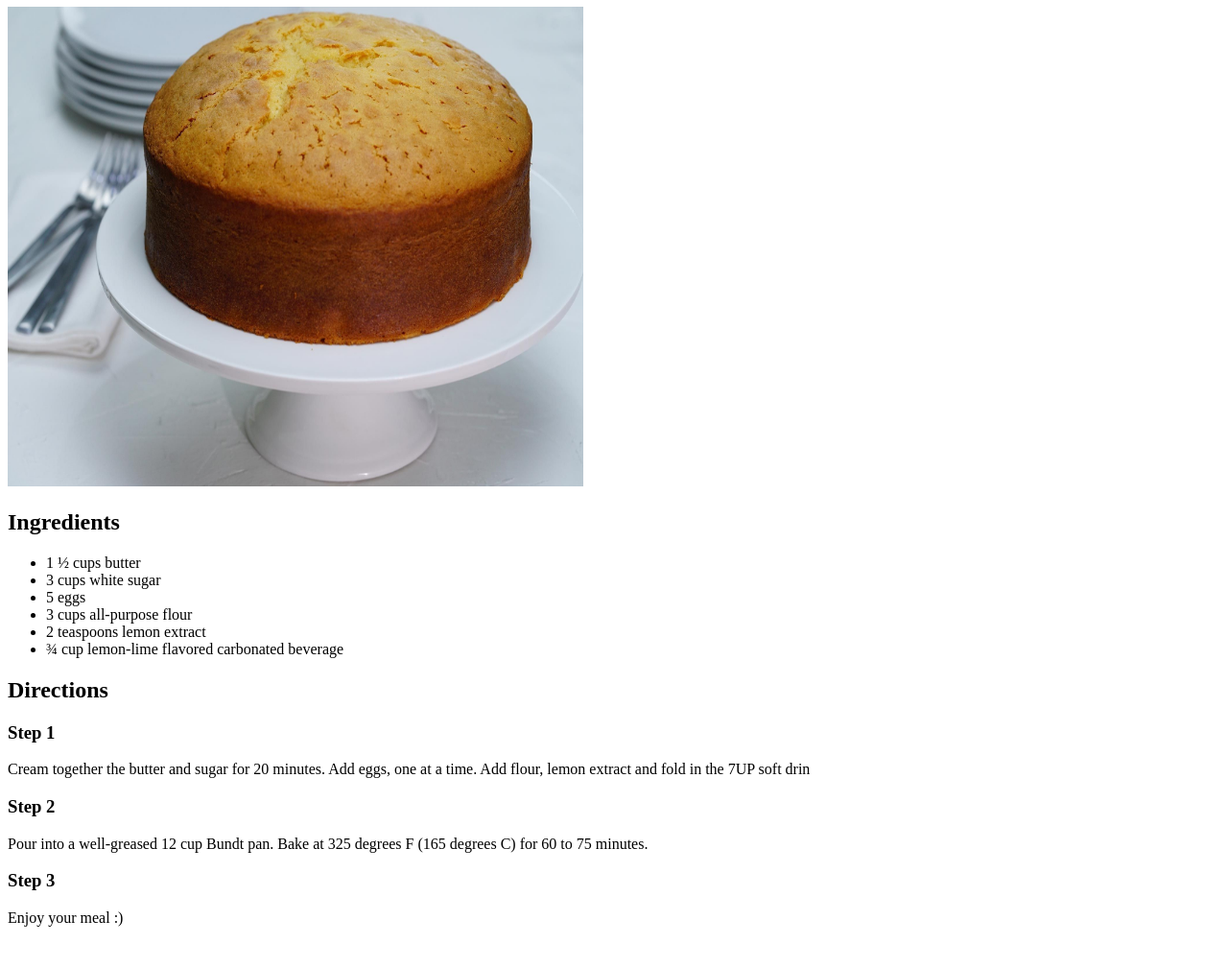
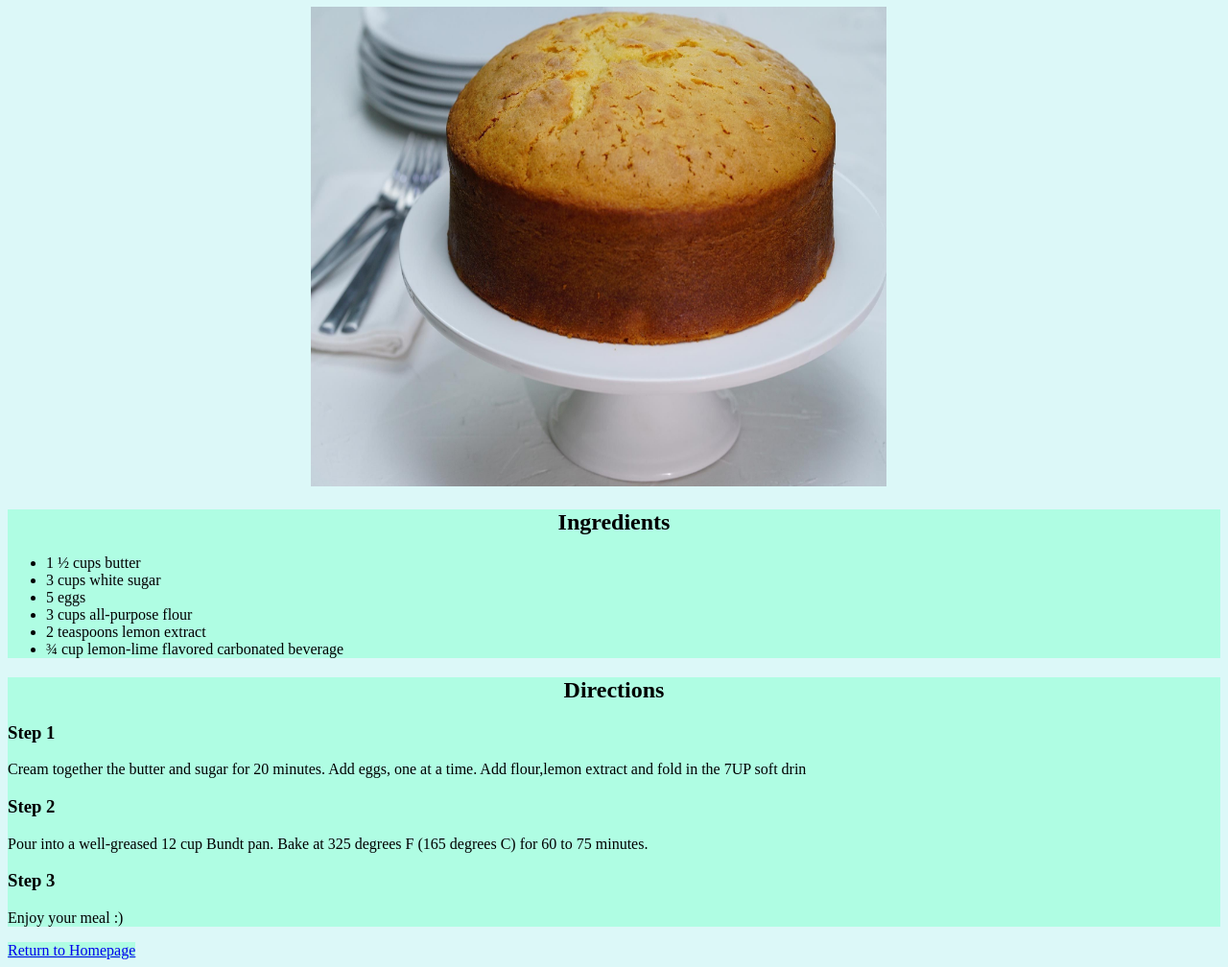
Before and after one commit to yousif330/odin-recipes, a plain HTML site: page recipes/cake.html in a window 1280 px wide. Shown: the part 73-1081 px from the top of the page at 96% size. Before the commit the page ends 1055 px from the top, so only its background shows below. Drawn offline with Linux system fonts and the light colour scheme.

Commit message:
Fix formatting

```diff
--- a/recipes/bbq-ribs.html
+++ b/recipes/bbq-ribs.html
@@ -1,6 +1,7 @@
 <!DOCTYPE html>
 <html lang="en">
     <head>
+        <link href="../styles/styles.css" rel="stylesheet">
         <meta charset="utf-8">
         <meta name="viewport" content="width=device-width, initial-scale=1.0">
         <title>BBQ Ribs</title>
@@ -9,6 +10,7 @@
     <body>
         <h1>Grill Some BBQ Ribs</h1>
         <img src="../img/bbq.jpg" alt="BBQ Ribs" height="500" width="600">
+        <div>
             <h2>Ingredients</h2>
             <ul>
                 <li>4 pounds baby back pork ribs</li>
@@ -24,20 +26,25 @@
                 <li>1 teaspoon hot pepper sauce</li>
                 <li>⅛ teaspoon salt</li>
             </ul>
+        </div>
+        <div>
             <h2>Directions</h2>
+
             <h3>Step 1</h3>
-        <p>Preheat the oven to 350 degrees F (175 degrees C). Place ribs in two 10x15-inch roasting pans.
-             Pour water and red wine vinegar into a bowl; stir to mix. Pour diluted vinegar over ribs and cover with foil.
-              Bake in the preheated oven for 45 minutes. Baste the ribs with juices halfway through cooking.</p>
+            <p>Preheat the oven to 350 degrees F (175 degrees C). Place ribs in two 10x15-inch roasting pans.Pour water and red wine vinegar into a bowl; stir to mix. Pour diluted vinegar over ribs and cover with foil.Bake in the preheated oven for 45 minutes. Baste the ribs with juices halfway through cooking.</p>
+
             <h3>Step 2</h3>
-        <p>To make the BBQ sauce: Mix ketchup, water, vinegar, Worcestershire sauce, mustard, butter, brown sugar, hot pepper sauce,
-             and salt together in a medium saucepan; bring to a boil. Reduce heat to low, cover, and simmer for 1 hour.</p>
+            <p>To make the BBQ sauce: Mix ketchup, water, vinegar, Worcestershire sauce, mustard, butter, brown sugar, hot pepper sauce,and salt together in a medium saucepan; bring to a boil. Reduce heat to low, cover, and simmer for 1 hour.</p>
+
             <h3>Step 3</h3>
             <p>Preheat grill for medium heat.</p>
+
             <h3>Step 4</h3>
-        <p>Lightly oil preheated grill. Transfer ribs from the oven to the grill, discarding cooking liquid. Grill over medium heat for 15 minutes,
-             turning ribs once. Baste ribs generously with BBQ sauce, and grill 8 minutes. Turn ribs, baste again with BBQ sauce, and grill 8 minutes.</p>
+            <p>Lightly oil preheated grill. Transfer ribs from the oven to the grill, discarding cooking liquid. Grill over medium heat for 15 minutes,turning ribs once. Baste ribs generously with BBQ sauce, and grill 8 minutes. Turn ribs, baste again with BBQ sauce, and grill 8 minutes.</p>
+
             <h3>Step 5</h3>
             <p>Enjoy your meal :)</p>
+        </div>
+        <a href="../index.html">Return to Homepage</a>
     </body>
 </html>
--- a/recipes/cake.html
+++ b/recipes/cake.html
@@ -1,6 +1,7 @@
 <!DOCTYPE html>
 <html lang="en">
     <head>
+        <link href="../styles/styles.css" rel="stylesheet">
         <meta charset="utf-8">
         <meta name="viewport" content="width=device-width, initial-scale=1.0">
         <title>Cake</title>
@@ -9,6 +10,8 @@
     <body>
         <h1>Bake a Cake For Dessert</h1>
         <img src="../img/cake.jpg" alt="Cake" height="500" width="600">
+
+        <div>
             <h2>Ingredients</h2>
             <ul>
                 <li>1 ½ cups butter</li>
@@ -18,13 +21,19 @@
                 <li>2 teaspoons lemon extract</li>
                 <li>¾ cup lemon-lime flavored carbonated beverage</li>
             </ul>
+        </div>
+        <div>
             <h2>Directions</h2>
+
             <h3>Step 1</h3>
-        <p>Cream together the butter and sugar for 20 minutes. Add eggs, one at a time. Add flour,
-             lemon extract and fold in the 7UP soft drin</p>
+            <p>Cream together the butter and sugar for 20 minutes. Add eggs, one at a time. Add flour,lemon extract and fold in the 7UP soft drin</p>
+
             <h3>Step 2</h3>
             <p>Pour into a well-greased 12 cup Bundt pan. Bake at 325 degrees F (165 degrees C) for 60 to 75 minutes.</p>
+
             <h3>Step 3</h3>
             <p>Enjoy your meal :)</p>
+        </div>
+        <a href="../index.html">Return to Homepage</a>
     </body>
 </html>
```
Also changed, not shown: index.html (+3 -3 lines), recipes/pasta-salad.html (+11 -4 lines). Lines whose indentation alone changed are shown as unchanged.
